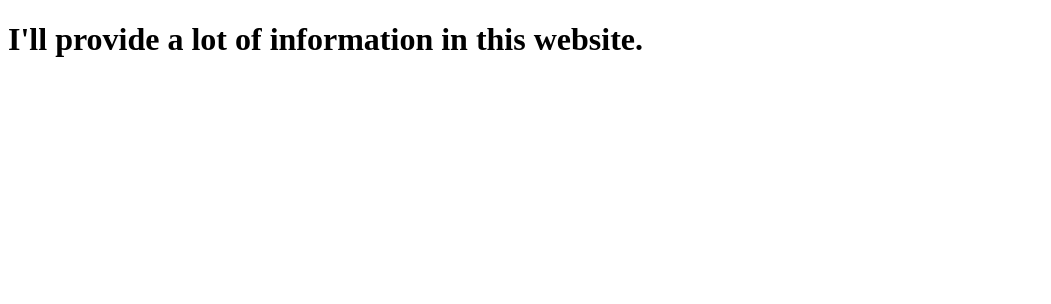
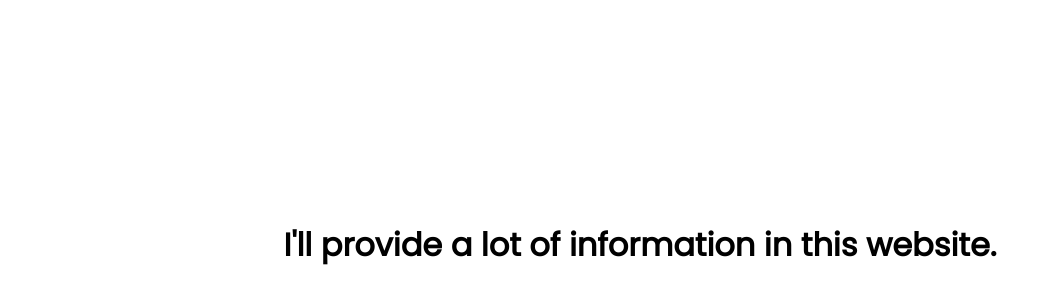
Before and after one commit to logamithrann/logamithrann.github.io, a plain HTML site: page index.html in a window 1280 px wide. Shown: the whole page, without its empty margins (0-1051 px from the left). Drawn offline with Linux system fonts and the light colour scheme.

Commit message:
style.css

```diff
--- a/index.html
+++ b/index.html
@@ -1,18 +1,31 @@
 <!DOCTYPE html>
 <html>
+
 <head>
+    <style>
+body {
+    font-family: "Poppins", serif;
+    font-weight: 400;
+    font-style: normal;
+  }
+
+.h1 {
+    position: relative;
+    top: 200px;
+}
+    </style>
     <meta charset="UTF-8">
     <meta name="viewport" content="width=device-width, initial-scale=1.0">
     <title>Logamithran</title>
-    <link rel="stylesheet" href="style.css">
     <link rel="preconnect" href="https://fonts.googleapis.com">
-<link rel="preconnect" href="https://fonts.gstatic.com" crossorigin>
-<link href="https://fonts.googleapis.com/css2?family=Poppins&display=swap" rel="stylesheet">
+    <link rel="preconnect" href="https://fonts.gstatic.com" crossorigin>
+    <link href="https://fonts.googleapis.com/css2?family=Poppins&display=swap" rel="stylesheet">
 
 </head>
 
 <body>
-    <h1>I'll provide a lot of information in this website.</h1>
+    <center>
+    <h1 class="h1">I'll provide a lot of information in this website.</h1>
+    </center>
 </body>
-
 </html>
--- a/style.css
+++ b/style.css
@@ -1,5 +1,11 @@
-.poppins-regular {
-    font-family: "Poppins", serif;
+* {
+    margin: 0px;
+    padding: 0px;
+  }
+
+  body {
+    margin: 0px;
+    font-family: "Poppins", sans-serif;
     font-weight: 400;
     font-style: normal;
   }
```
